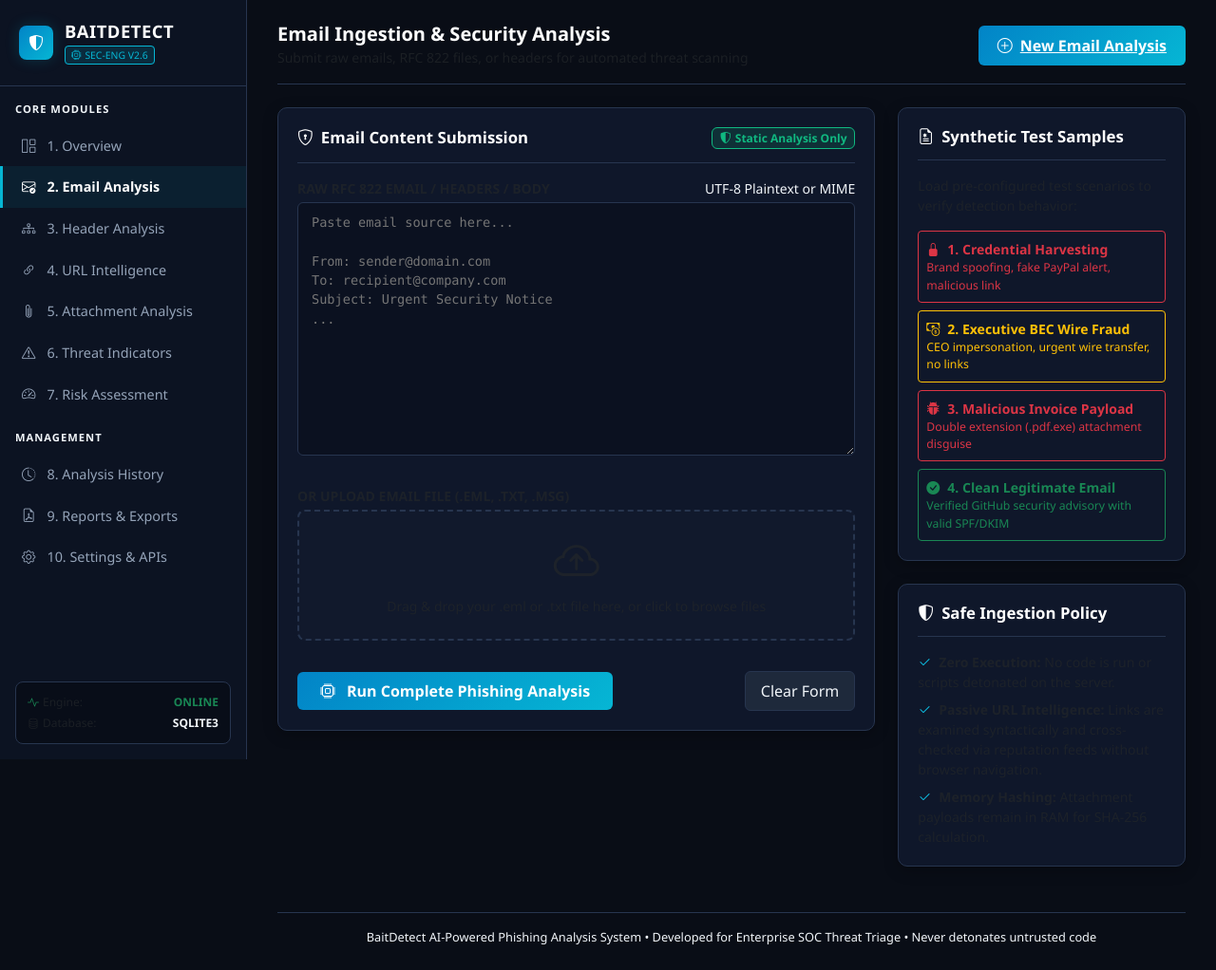
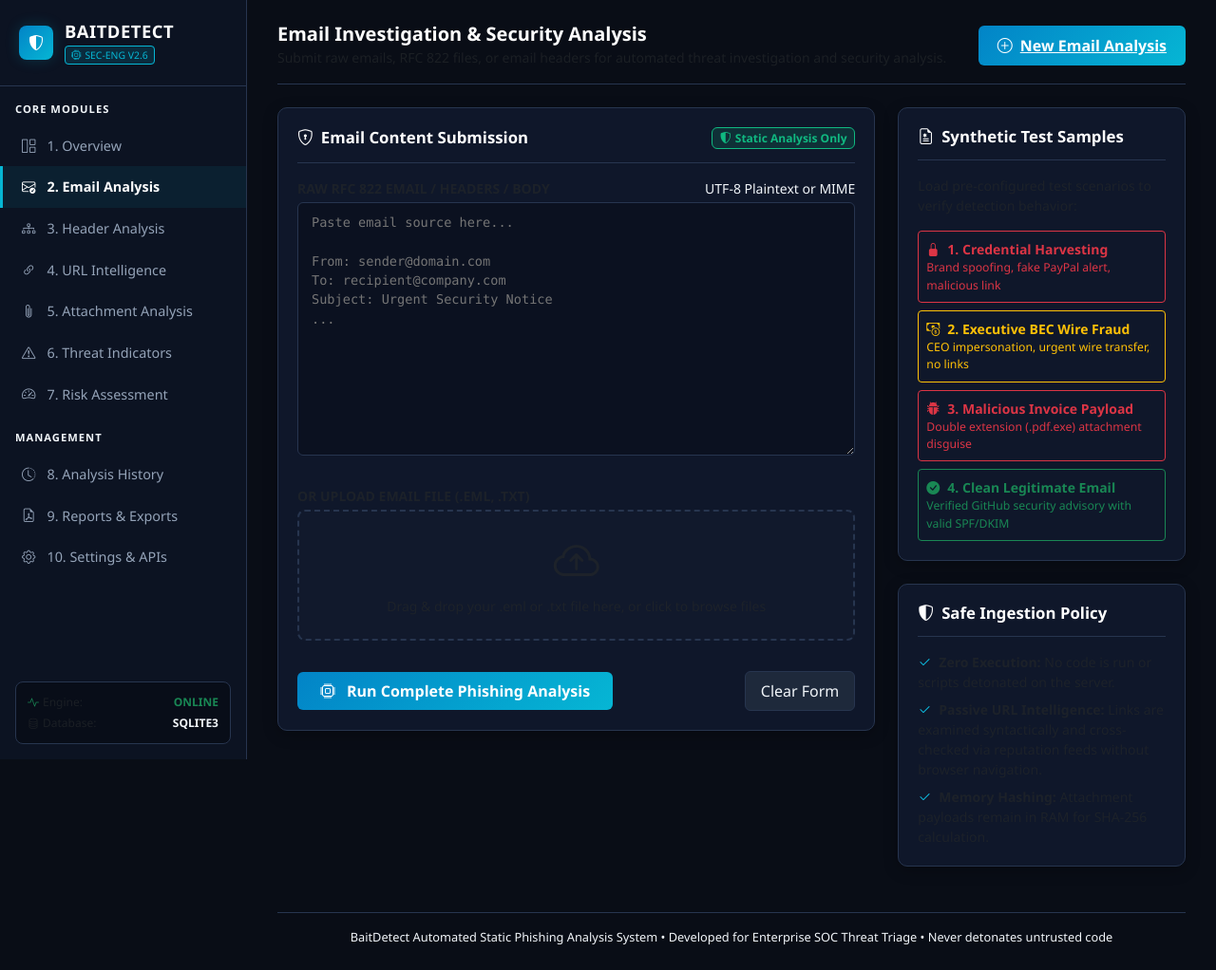
Before and after one commit to SHUBHAM13-BIT/BaitDetect, a Flask app: page /analyze in a window 1280 px wide. Shown: the whole page at 95% size. Run offline with Flask 3, Linux system fonts and the light colour scheme.

Commit message:
fix(terminology): update investigation headers, resolve file format consistency, and refine static analysis labeling

```diff
--- a/app.py
+++ b/app.py
@@ -49,7 +49,7 @@ def submit_analysis():
     if uploaded_file and uploaded_file.filename:
         filename = secure_filename(uploaded_file.filename)
         if not allowed_file(filename):
-            flash("Invalid file format. Allowed file extensions: .eml, .txt, .msg, .header", "error")
+            flash("Invalid file format. Allowed file extensions: .eml, .txt", "error")
             return redirect(url_for("analyze_view"))
 
         # Read file safely in memory
@@ -57,6 +57,10 @@ def submit_analysis():
             email_bytes = uploaded_file.read()
         except Exception as e:
             flash(f"Failed to read uploaded file: {str(e)}", "error")
+            return redirect(url_for("analyze_view"))
+
+        if not email_bytes or not email_bytes.strip():
+            flash("The uploaded file is empty. Please upload an email file containing data.", "error")
             return redirect(url_for("analyze_view"))
     elif raw_content:
         email_bytes = raw_content.encode("utf-8", errors="replace")
@@ -250,6 +254,14 @@ def save_settings():
     flash("Settings updated successfully.", "success")
     return redirect(url_for("settings_view"))
 
+# ----------------- ERROR HANDLERS -----------------
+@app.errorhandler(413)
+def request_entity_too_large(error):
+    if request.is_json:
+        return jsonify({"success": False, "error": "File size exceeds the 16MB maximum upload limit."}), 413
+    flash("The uploaded file exceeds the 16MB maximum upload limit. Please upload a smaller file.", "error")
+    return redirect(url_for("analyze_view"))
+
 # ----------------- REST API -----------------
 @app.route("/api/v1/analyze", methods=["POST"])
 def api_analyze():
@@ -258,8 +270,13 @@ def api_analyze():
         raw_content = request.json.get("raw_content", "")
     elif "email_file" in request.files:
         f = request.files["email_file"]
-        if f and f.filename and allowed_file(f.filename):
-            raw_content = f.read().decode("utf-8", errors="replace")
+        if f and f.filename:
+            if not allowed_file(f.filename):
+                return jsonify({"success": False, "error": "Invalid file format. Allowed file extensions: .eml, .txt"}), 400
+            file_bytes = f.read()
+            if not file_bytes or not file_bytes.strip():
+                return jsonify({"success": False, "error": "Uploaded file is empty."}), 400
+            raw_content = file_bytes.decode("utf-8", errors="replace")
     elif "raw_content" in request.form:
         raw_content = request.form.get("raw_content", "")
 
--- a/config.py
+++ b/config.py
@@ -22,7 +22,7 @@ class Config:
 
     # Uploads & Storage
     MAX_CONTENT_LENGTH = int(os.getenv("MAX_CONTENT_LENGTH_MB", 16)) * 1024 * 1024  # default 16MB
-    ALLOWED_EXTENSIONS = {".eml", ".txt", ".msg", ".header", ".headers"}
+    ALLOWED_EXTENSIONS = {".eml", ".txt"}
     UPLOAD_FOLDER = BASE_DIR / os.getenv("UPLOAD_FOLDER", "uploads")
     REPORTS_FOLDER = BASE_DIR / os.getenv("REPORTS_FOLDER", "generated_reports")
     DATABASE_PATH = BASE_DIR / os.getenv("DATABASE_PATH", "database/phishing_analysis.db")
--- a/reports/report_generator.py
+++ b/reports/report_generator.py
@@ -142,7 +142,7 @@ class ReportGenerator:
         elements = []
 
         # --- 1. REPORT HEADER ---
-        elements.append(Paragraph("AI-POWERED PHISHING EMAIL ANALYSIS", subtitle_style))
+        elements.append(Paragraph("AUTOMATED STATIC PHISHING EMAIL ANALYSIS", subtitle_style))
         elements.append(Paragraph("CYBERSECURITY INCIDENT INVESTIGATION REPORT", title_style))
         elements.append(Spacer(1, 10))
 
--- a/static/js/dashboard.js
+++ b/static/js/dashboard.js
@@ -14,6 +14,30 @@ function initDropZone() {
 
   if (!dropZone || !fileInput) return;
 
+  const ALLOWED_EXTS = [".eml", ".txt"];
+
+  function validateFile(file) {
+    if (!file) return false;
+    const lowerName = file.name.toLowerCase();
+    const hasValidExt = ALLOWED_EXTS.some(ext => lowerName.endsWith(ext));
+    if (!hasValidExt) {
+      showError("Invalid file format. Allowed file extensions: .eml, .txt");
+      clearSelectedFile();
+      return false;
+    }
+    if (file.size === 0) {
+      showError("The selected file is empty. Please select a valid email file.");
+      clearSelectedFile();
+      return false;
+    }
+    if (file.size > 16 * 1024 * 1024) {
+      showError("The selected file exceeds the 16MB maximum upload limit.");
+      clearSelectedFile();
+      return false;
+    }
+    return true;
+  }
+
   dropZone.addEventListener("click", () => fileInput.click());
 
   dropZone.addEventListener("dragover", (e) => {
@@ -29,14 +53,20 @@ function initDropZone() {
     e.preventDefault();
     dropZone.classList.remove("dragover");
     if (e.dataTransfer.files.length > 0) {
-      fileInput.files = e.dataTransfer.files;
-      displaySelectedFile(fileInput.files[0]);
+      const file = e.dataTransfer.files[0];
+      if (validateFile(file)) {
+        fileInput.files = e.dataTransfer.files;
+        displaySelectedFile(file);
+      }
     }
   });
 
   fileInput.addEventListener("change", () => {
     if (fileInput.files.length > 0) {
-      displaySelectedFile(fileInput.files[0]);
+      const file = fileInput.files[0];
+      if (validateFile(file)) {
+        displaySelectedFile(file);
+      }
     }
   });
 
--- a/templates/analyze.html
+++ b/templates/analyze.html
@@ -1,8 +1,8 @@
 {% extends "base.html" %}
 
 {% block title %}Email Threat Analysis // BaitDetect{% endblock %}
-{% block header_title %}Email Ingestion & Security Analysis{% endblock %}
-{% block header_subtitle %}Submit raw emails, RFC 822 files, or headers for automated threat scanning{% endblock %}
+{% block header_title %}Email Investigation & Security Analysis{% endblock %}
+{% block header_subtitle %}Submit raw emails, RFC 822 files, or email headers for automated threat investigation and security analysis.{% endblock %}
 
 {% block content %}
 <div class="row g-4">
@@ -26,11 +26,11 @@
         </div>
 
         <div class="mb-4">
-          <label class="form-label text-muted small fw-bold mb-1">OR UPLOAD EMAIL FILE (.EML, .TXT, .MSG)</label>
+          <label class="form-label text-muted small fw-bold mb-1">OR UPLOAD EMAIL FILE (.EML, .TXT)</label>
           <div id="emailDropZone" class="drop-zone py-4">
             <i class="bi bi-cloud-arrow-up display-5 text-muted mb-2 d-block"></i>
             <span class="text-muted d-block small">Drag & drop your .eml or .txt file here, or click to browse files</span>
-            <input type="file" id="emailFileInput" name="email_file" class="d-none" accept=".eml,.txt,.msg,.header">
+            <input type="file" id="emailFileInput" name="email_file" class="d-none" accept=".eml,.txt">
           </div>
           <div id="selectedFileInfo"></div>
         </div>
--- a/templates/base.html
+++ b/templates/base.html
@@ -120,7 +120,7 @@
     {% block content %}{% endblock %}
 
     <footer class="mt-5 pt-3 border-top text-dim text-center" style="font-size: 0.8rem; border-color: var(--border-color) !important;">
-      <span>BaitDetect AI-Powered Phishing Analysis System • Developed for Enterprise SOC Threat Triage • Never detonates untrusted code</span>
+      <span>BaitDetect Automated Static Phishing Analysis System • Developed for Enterprise SOC Threat Triage • Never detonates untrusted code</span>
     </footer>
   </main>
 
--- a/templates/index.html
+++ b/templates/index.html
@@ -122,11 +122,11 @@
       </div>
       <div class="col-lg-4 d-flex flex-column justify-content-between">
         <div>
-          <label class="form-label text-muted small fw-bold">OR UPLOAD EMAIL FILE (.EML, .TXT, .MSG)</label>
+          <label class="form-label text-muted small fw-bold">OR UPLOAD EMAIL FILE (.EML, .TXT)</label>
           <div id="emailDropZone" class="drop-zone">
             <i class="bi bi-cloud-arrow-up display-6 text-muted mb-2 d-block"></i>
-            <span class="small text-muted d-block">Drag & drop .eml file here or click to browse</span>
-            <input type="file" id="emailFileInput" name="email_file" class="d-none" accept=".eml,.txt,.msg,.header">
+            <span class="small text-muted d-block">Drag & drop your .eml or .txt file here, or click to browse</span>
+            <input type="file" id="emailFileInput" name="email_file" class="d-none" accept=".eml,.txt">
           </div>
           <div id="selectedFileInfo"></div>
         </div>
--- a/templates/settings.html
+++ b/templates/settings.html
@@ -62,7 +62,7 @@
       </div>
       <ul class="list-unstyled mb-0 small text-muted">
         <li class="mb-2"><i class="bi bi-check-circle-fill text-success me-2"></i><strong>Non-Executing Sandbox:</strong> URLs and attachments are parsed statically; never detonated or visited.</li>
-        <li class="mb-2"><i class="bi bi-check-circle-fill text-success me-2"></i><strong>File Validation:</strong> Strictly enforces allowed file extensions (.eml, .txt, .msg).</li>
+        <li class="mb-2"><i class="bi bi-check-circle-fill text-success me-2"></i><strong>File Validation:</strong> Strictly enforces allowed file extensions (.eml, .txt).</li>
         <li class="mb-2"><i class="bi bi-check-circle-fill text-success me-2"></i><strong>In-Memory Hashing:</strong> Attachment SHA-256 hashes computed without writing binary files to disk.</li>
         <li><i class="bi bi-check-circle-fill text-success me-2"></i><strong>Database Safety:</strong> Parameterized SQLite queries preventing SQL injection.</li>
       </ul>
```
Also changed, not shown: analyzer/email_parser.py (+14 -0 lines), tests/test_application.py (+101 -1 lines), README.md, 1 other file.
